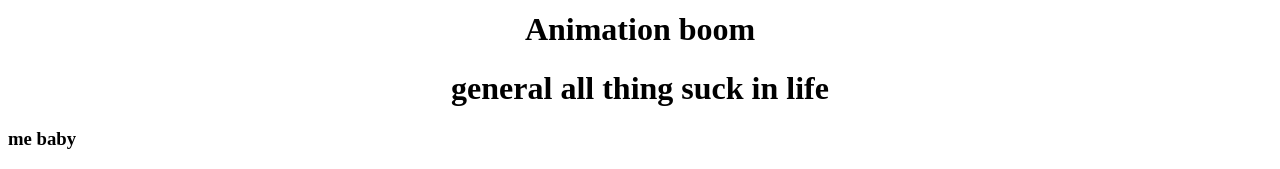
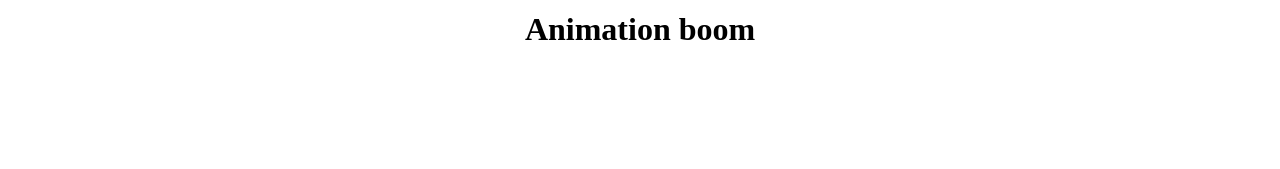
Before and after one commit to nancykirezi/nancykirezi.github.io, a plain HTML site: page index.html in a window 1280 px wide. Shown: the part 833-1002 px from the top of the page. After the commit the page ends 903 px from the top, so only its background shows below. Drawn offline with Linux system fonts and the light colour scheme.

Commit message:
removed text

```diff
--- a/index.html
+++ b/index.html
@@ -86,8 +86,6 @@ h4{
 <div class="w3-container">
   <h1 class="w3-center w3-animate-top">Animation boom </h1>
 </div>
-<h1>general all thing suck in life</h1>
-<h3>me baby</h3>
 </body>
 
 </html>
```
